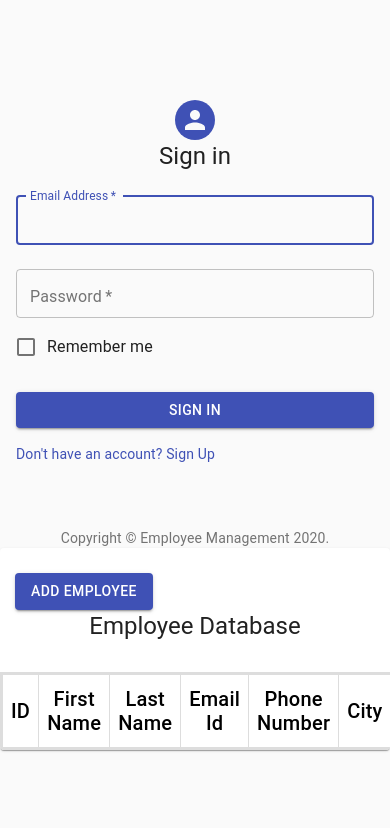
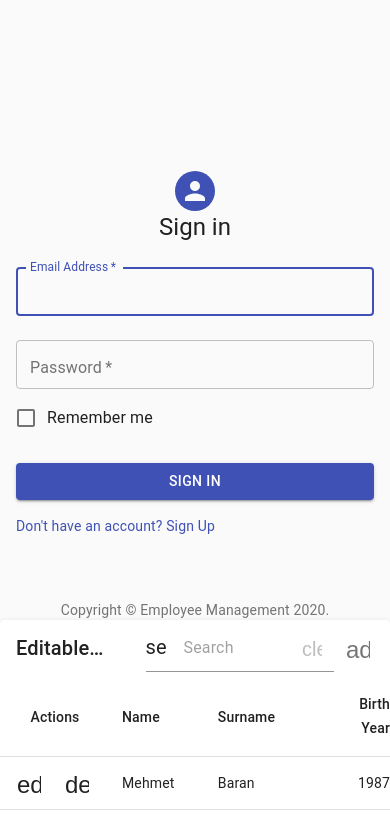
Before and after one commit to DattaDhebe/Employee-Management-Frontend, a React (Create React App) app: page /Home in a window 390 px wide. Shown: the top 828 px of the page. Built offline with nearby package versions, Linux system fonts and the light colour scheme.

Commit message:
Refactored : Home Page for making more responsive.

```diff
--- a/package.json
+++ b/package.json
@@ -8,6 +8,7 @@
     "@testing-library/react": "^9.5.0",
     "@testing-library/user-event": "^7.2.1",
     "axios": "^0.19.2",
+    "material-table": "^1.65.0",
     "node-sass": "^4.14.1",
     "react": "^16.13.1",
     "react-dom": "^16.13.1",
--- a/src/App.js
+++ b/src/App.js
@@ -4,7 +4,7 @@ import { BrowserRouter as Router, Route } from 'react-router-dom';
 import SignIn from './Components/login/login';
 import SignUp from './Components/SignUp/SignUp';
 import { AddEmployee } from './Components/Dashboard/AddEmployee';
-import { Home } from './Components/Dashboard/Home';
+import Home from './Components/Dashboard/Home';
 import { Update } from './Components/Dashboard/Update'
 import axios from 'axios';
 
@@ -14,7 +14,7 @@ class App extends Component {
   getUser = (e) => {
     e.preventDefault();
     const email = e.target.elements.email.value;
-    //const password = e.target.elements.password.value;
+    const password = e.target.elements.password.value;
     //axios.get(`my Rest api link"/${email}&${password}`),
       axios.get(`https://api.github.com/users/${email}`)
       .then((res) => {
@@ -32,8 +32,8 @@ class App extends Component {
       <div>
       <Router>
           <SignIn getUser={this.getUser} />
-          <Route exact path="/SignUp" component={SignUp} />
-          <Route exact path="/Home" component={Home} />
+          <Route path="signup" component={SignUp} />
+          <Route path="/Home" component={Home} />
           <Route path="/dashboard/addEmployee" component={AddEmployee} />
           <Route path="/dashboard/update" component={Update} />
       </Router>
--- a/src/Components/Dashboard/Home.jsx
+++ b/src/Components/Dashboard/Home.jsx
@@ -1,52 +1,71 @@
-import React from "react";
-import Table from '@material-ui/core/Table';
-import Paper from '@material-ui/core/Paper';
-import TableCell from '@material-ui/core/TableCell';
-import TableRow from '@material-ui/core/TableRow';
-import TableHead from '@material-ui/core/TableHead';
-import TableContainer from '@material-ui/core/TableContainer';
-import Button from '@material-ui/core/Button';
-import Typography from '@material-ui/core/Typography';
-import {Link } from "react-router-dom";
+import React from 'react';
+import MaterialTable from 'material-table';
 
-import "./Table.scss";
+export default function Home() {
+  const [state, setState] = React.useState({
+    columns: [
+      { title: 'Name', field: 'name' },
+      { title: 'Surname', field: 'surname' },
+      { title: 'Birth Year', field: 'birthYear', type: 'numeric' },
+      {
+        title: 'Birth Place',
+        field: 'birthCity',
+        lookup: { 34: 'İstanbul', 63: 'Şanlıurfa' },
+      },
+    ],
+    data: [
+      { name: 'Mehmet', surname: 'Baran', birthYear: 1987, birthCity: 63 },
+      {
+        name: 'Zerya Betül',
+        surname: 'Baran',
+        birthYear: 2017,
+        birthCity: 34,
+      },
+    ],
+  });
 
-export class Home extends React.Component {
-  constructor(props) {
-    super(props);
-    this.state={
-      Employee: []
-    }
-  }
-
-  render() {
-    return (
-      <TableContainer component={Paper}>
-      <div className="employeebtn">
-      <Link to="/dashboard/addemployee">
-      <Button variant="contained" color="primary"> Add Employee </Button>
-      </Link>
-      </div>
-      <p class="title" align="center">
-      <Typography component="h1" variant="h5"> Employee Database </Typography>
-      </p>
-        <Table stickyHeader aria-label="sticky table" id='Employee'>
-          <TableHead>
-            <TableRow>
-              <TableCell>ID</TableCell>
-              <TableCell align="right" >First Name</TableCell>
-              <TableCell align="right" >Last Name</TableCell>
-              <TableCell align="right" >Email Id</TableCell>
-              <TableCell align="right" >Phone Number</TableCell>
-              <TableCell align="right" >City</TableCell>
-              <TableCell align="right" >Get Data </TableCell>
-              <TableCell align="right" >Update</TableCell>
-              <TableCell align="right" >Delete</TableCell>
-            </TableRow>
-          </TableHead>
-
-        </Table>
-      </TableContainer>
-    );
-  }
+  return (
+    <MaterialTable
+      title="Editable Example"
+      columns={state.columns}
+      data={state.data}
+      editable={{
+        onRowAdd: (newData) =>
+          new Promise((resolve) => {
+            setTimeout(() => {
+              resolve();
+              setState((prevState) => {
+                const data = [...prevState.data];
+                data.push(newData);
+                return { ...prevState, data };
+              });
+            }, 600);
+          }),
+        onRowUpdate: (newData, oldData) =>
+          new Promise((resolve) => {
+            setTimeout(() => {
+              resolve();
+              if (oldData) {
+                setState((prevState) => {
+                  const data = [...prevState.data];
+                  data[data.indexOf(oldData)] = newData;
+                  return { ...prevState, data };
+                });
+              }
+            }, 600);
+          }),
+        onRowDelete: (oldData) =>
+          new Promise((resolve) => {
+            setTimeout(() => {
+              resolve();
+              setState((prevState) => {
+                const data = [...prevState.data];
+                data.splice(data.indexOf(oldData), 1);
+                return { ...prevState, data };
+              });
+            }, 600);
+          }),
+      }}
+    />
+  );
 }
--- a/src/Components/login/login.jsx
+++ b/src/Components/login/login.jsx
@@ -11,45 +11,66 @@ import Typography from '@material-ui/core/Typography';
 import { makeStyles } from '@material-ui/core/styles';
 import Container from '@material-ui/core/Container';
 
-function Copyright() {
-  return (
-    <Typography variant="body2" color="textSecondary" align="center">
-      {'Copyright © '}
-      <Link color="inherit" href="#">
-        Employee Management
-      </Link>{' '}
-      {new Date().getFullYear()}
-      {'.'}
-    </Typography>
-  );
-}
+//const emailRegex = RegExp(/^[a-zA-Z]+([._+-][0-9a-zA-Z]+)*@[0-9a-zA-Z]+.[a-zA-Z]{2,4}([.][a-zA-Z]{2,3})?$/);
+//const passwordRegex = RegExp(/((?=.*[a-z])(?=.*[A-Z])(?=.*[0-9]).{8,})/);
 
-// const emailRegex = RegExp(/^[a-zA-Z]+([._+-][0-9a-zA-Z]+)*@[0-9a-zA-Z]+.[a-zA-Z]{2,4}([.][a-zA-Z]{2,3})?$/);
-// const passwordRegex = RegExp(/((?=.*[a-z])(?=.*[A-Z])(?=.*[0-9]).{8,})/);
+// const formValid = formErrors => {
+//   let valid = true;
 
-const useStyles = makeStyles((theme) => ({
-  paper: {
-    marginTop: theme.spacing(8),
-    display: 'flex',
-    flexDirection: 'column',
-    alignItems: 'center',
-    align:'bottom',
-  },
-  avatar: {
-    marginTop: '10%',
-    backgroundColor:'#3f51b5',
+//   Object.values(formErrors).forEach(value => {
+//     value.length > 0 && (valid = false);
+//   });
 
-  },
-  form: {
-    width: '100%',
-    marginTop: theme.spacing(1),
-  },
-  submit: {
-    margin: theme.spacing(3, 0, 2),
-  },
-}));
+//   return valid;
+// };
 
 const SignIn = (props) => {
+
+  // handleChange= (e)=> {
+  //   console.log(e.target.value);
+  //   this.setState({[e.target.name]:e.target.value});
+  //   console.log(this.state);
+  //   e.preventDefault();
+  //   const { name, value } = e.target;
+  //   let formErrors = this.state.formErrors;
+
+  //   switch (name) {
+  //     case "EmailId":
+  //       formErrors.EmailId = emailRegex.test(value) ? "" : "Invalid Email Id";
+  //       break;
+
+  //     case "Password":
+  //       formErrors.Password = passwordRegex.test(value) ?  "" : "Invalid Password";
+  //       break;
+
+  //     default:
+  //       break;
+  //   }
+
+  //   this.setState({ formErrors, [name]: value }, () => console.log(this.state));
+  // };
+
+  // login=(e) => {
+  //   e.preventDefault();
+  //   console.log(this.state);
+  //   let requestData ={
+  //     EmailId:this.state.EmailId,
+  //     Password:this.state.Password
+  //   }
+
+    // service.login(requestData).then((json)=>{
+    //   this.props.history.push("/dashboard");
+    //   console.log("responce data==>",json);
+    // if(json.data.status==='Success'){
+    // alert('Login Sucessfull !!');
+    // }
+
+    // }).catch((err)=>{
+    //   console.log(err);
+
+    // })
+
+  //}
 
   const classes = useStyles();
 
@@ -114,4 +135,41 @@ const SignIn = (props) => {
 
 }
 
+function Copyright() {
+  return (
+    <Typography variant="body2" color="textSecondary" align="center">
+      {'Copyright © '}
+      <Link color="inherit" href="#">
+        Employee Management
+      </Link>{' '}
+      {new Date().getFullYear()}
+      {'.'}
+    </Typography>
+  );
+}
+
+const useStyles = makeStyles((theme) => ({
+  paper: {
+    marginTop: theme.spacing(8),
+    display: 'flex',
+    flexDirection: 'column',
+    alignItems: 'center',
+    align:'bottom',
+  },
+  avatar: {
+    marginTop: '30%',
+    backgroundColor:'#3f51b5',
+
+  },
+  form: {
+    width: '100%',
+    marginTop: theme.spacing(1),
+  },
+  submit: {
+    margin: theme.spacing(3, 0, 2),
+  },
+}));
+
+
+
 export default SignIn;
```
Also changed, not shown: 1 other file (tests, documents, lock files or other folders).
